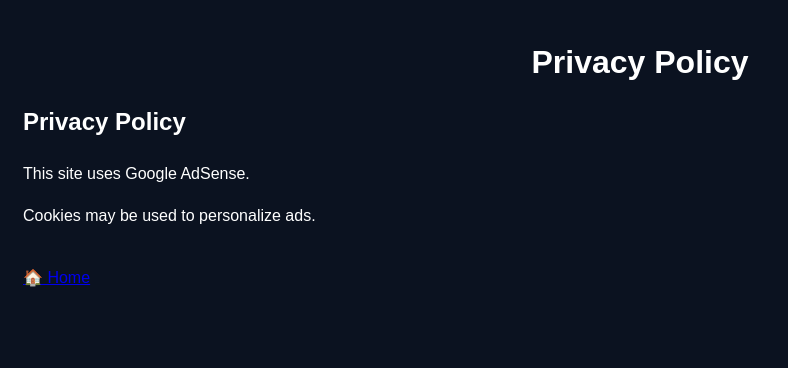
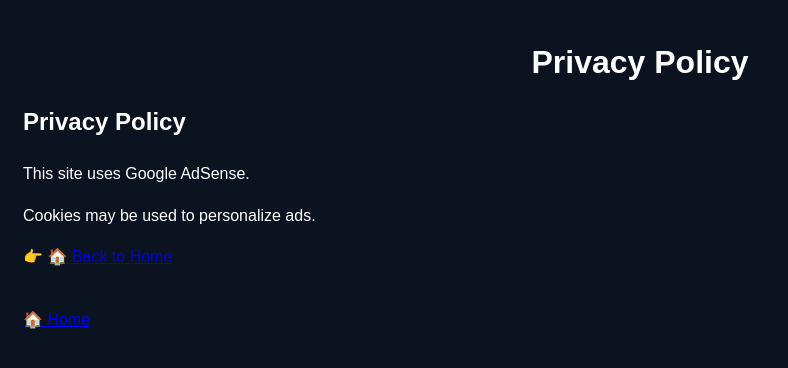
Before and after one commit to choijangwook/RainMind, a Jekyll site: the page built from pages/privacy.md, in a window 1280 px wide. Shown: the top 368 px of the page, without its empty margins (0-788 px from the left). Built offline with Jekyll 4.4.1, drawn with Linux system fonts in a browser that asks for light colours.

Commit message:
Update privacy.md

```diff
--- a/pages/privacy.md
+++ b/pages/privacy.md
@@ -9,3 +9,5 @@ permalink: /privacy/
 This site uses Google AdSense.
 
 Cookies may be used to personalize ads.
+
+👉 [🏠 Back to Home]({{ site.baseurl }}/index.html)
```
